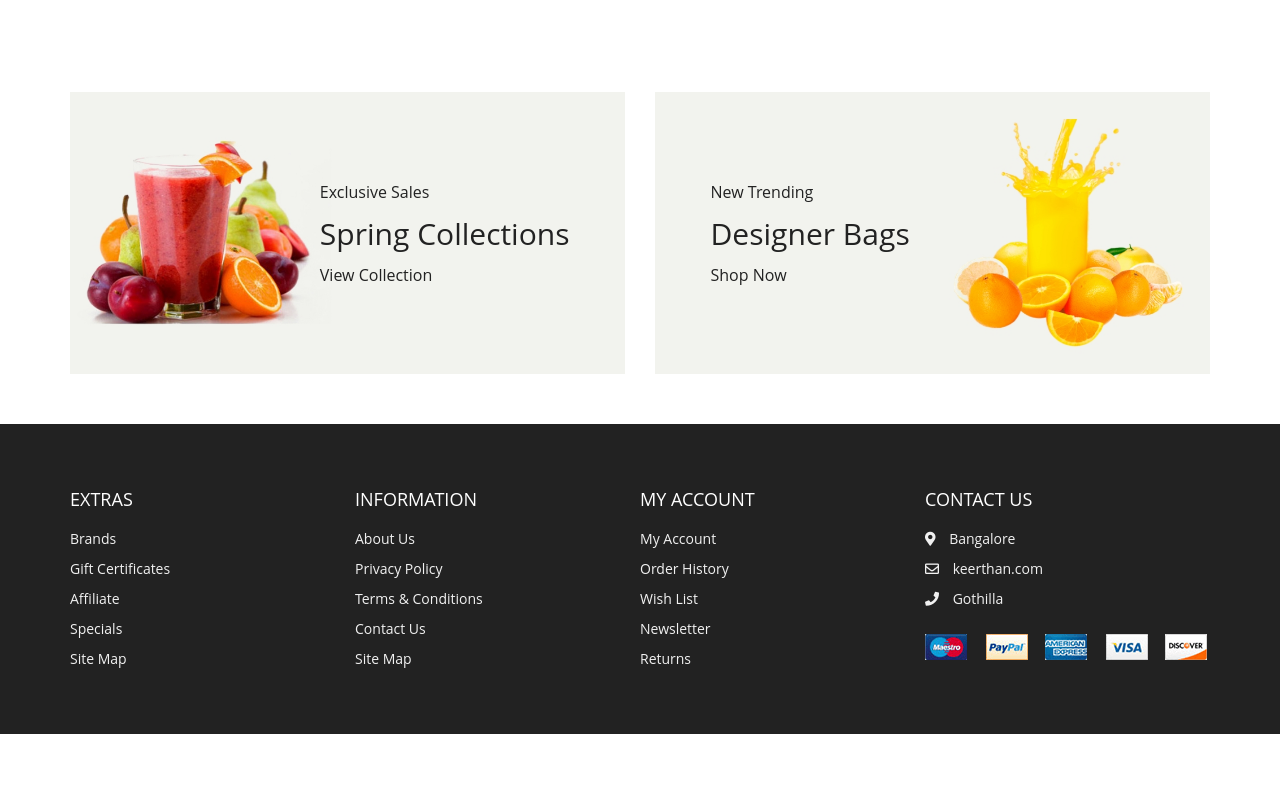
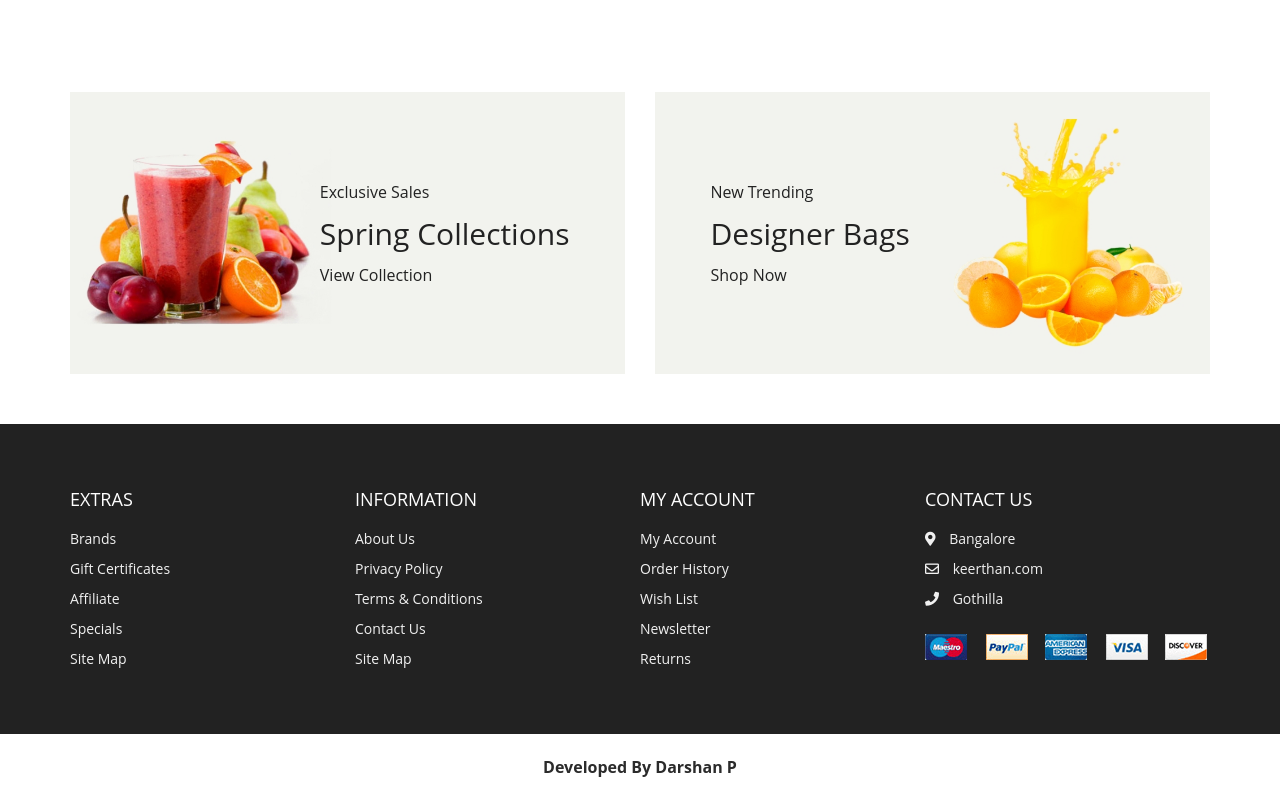
Before and after one commit to DachhuP/Univers, a plain HTML site: page index.html in a window 1280 px wide. Shown: the part 3271-4071 px from the top of the page. Before the commit the page ends 4005 px from the top, so only its background shows below. Drawn offline with nearby package versions, Linux system fonts and the light colour scheme.

Commit message:
Update index.html

```diff
--- a/index.html
+++ b/index.html
@@ -729,9 +729,15 @@
       </div>
     </div>
     </div>
+
   </footer>
+  <br>
   <!-- End Footer -->
+    <center>
+      <span size="5" style="color:rgb(43, 43, 43)";> <b> Developed By Darshan P </b> </span>
 
+  </center>
+  <br>
   <!-- ======== SwiperJS ======= -->
   <script src="https://cdnjs.cloudflare.com/ajax/libs/Swiper/6.7.5/swiper-bundle.min.js"></script>
   <!-- Custom Scripts -->
```
